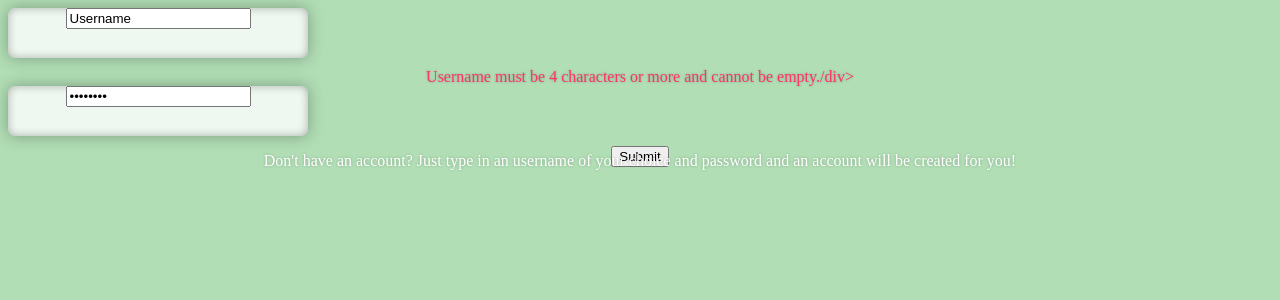
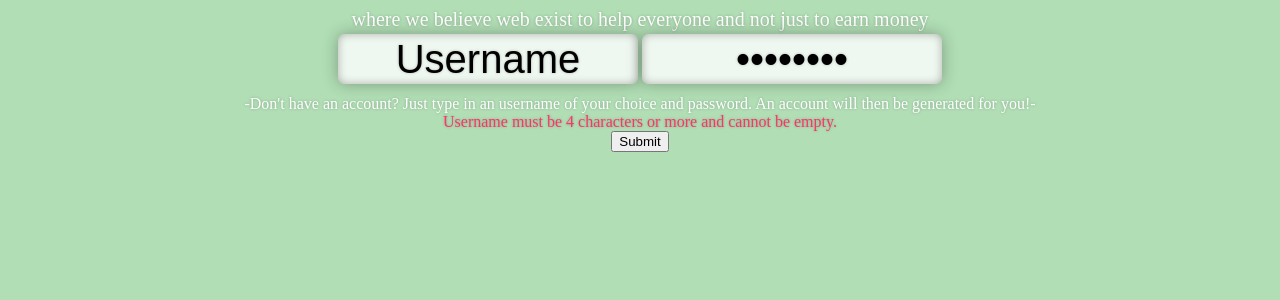
Before and after one commit to Delconi/Sourcerers, a PHP site: page /?emptyField=1 in a window 1280 px wide. Shown: the top 300 px of the page. Run offline with PHP 8.4, Linux system fonts and the light colour scheme; data that the repository does not hold is empty.

Commit message:
Update index.php

```diff
--- a/index.php
+++ b/index.php
@@ -1,5 +1,5 @@
 <?php session_start();
-if(isset($_SESSION["user"]))  //Checking if there's anything in session
+if(isset($_SESSION["user"]))	//Checking if there's anything in session
 {
 	header("location:index2.php");	//Go to menu if already logged in
 }
@@ -32,30 +32,34 @@ For any enquiries, contact Del via email at magnadel@hotmail.com, Jordon Koh at
 -->
 
 <body>
-<form action = "userProcess.php" method = "post">
-<div id = "formInputUser"><input onfocus = "if (this.value=='Username') this.value = ''" onBlur="if (this.value=='') this.value = 'Username'" name = "uName" type = "text" value = "<?php
+<div id = "mainContent">
+<div id = "descContent">where we believe web exist to help everyone and not just to earn money</div>
+<br>
+<form action = "userProcess.php" method = "post"><input id = "formInputUser" onfocus = "if (this.value=='Username') this.value = ''" onBlur="if (this.value=='') this.value = 'Username'" name = "uName" type = "text" value = "<?php
 if(!empty($_GET['previousUser'])){
 	echo $_GET['previousUser'];	//Return previously input username if redirected back
 }else {
 	echo "Username";
 }
-?>"/></div>
+?>"/>
+<input id = "formInputPassword" type = "password" name = "uPass" onfocus = "if (this.value=='Password') this.value = ''" onBlur="if (this.value=='') this.value = 'Password'" value = "Password"/></div>
+<div id = "tips">-Don't have an account? Just type in an username of your choice and password. An account will then be generated for you!-</div>
+<div id = "warning">
 <?php
 if($_GET['emptyField']==1){	//Warning if Username is less than 4 characters
-	echo "<div id = 'warning'>Username must be 4 characters or more and cannot be empty./div>";
-	}?>
-<div id = "formInputPassword"><input type = "password" name = "uPass" onfocus = "if (this.value=='Password') this.value = ''" onBlur="if (this.value=='') this.value = 'Password'" value = "Password"/></div>
-<?php	//Warning if Passwordi s less than 8 characeters
-if($_GET['emptyPass']==1){
-	echo "<div id = 'warning'>Password must be 8 characters or more and cannot be empty.</div>";
-	}?>
-<div id = "submitBtn"><input type = "submit" /></div>
+	echo "Username must be 4 characters or more and cannot be empty.";
+	}
+if($_GET['emptyPass']==1){	//Warning if Passwordi s less than 8 characeters
+	echo "Password must be 8 characters or more and cannot be empty.";
+	}
+if($_GET['wrongPass']==1){
+echo "Wrong password / Username already taken.";}	//Warning if a password does not match with db
+else if($_GET['logout']==1){echo "Successfully logged out.";}	//Warning after logged out
+?>
+</div>
+<input id = "submitBtnIndex" type = "submit" />
 </form>
-<?php
-if($_GET['wrongPass']==1){
-echo "<div id = 'warning'>Wrong password / Username already taken.</div>";}	//Warning if a password does not match with db
-else if($_GET['logout']==1){echo "<div id = 'warning'>Successfully logged out.</div>";}	//Warning after logged out
-?>
-<div id = "tips">Don't have an account? Just type in an username of your choice and password and an account will be created for you!</div>
+
+</div>
 </body>
 </html>
```
